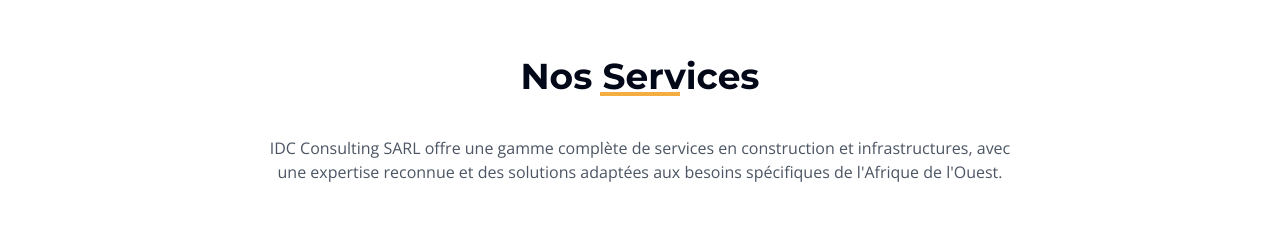
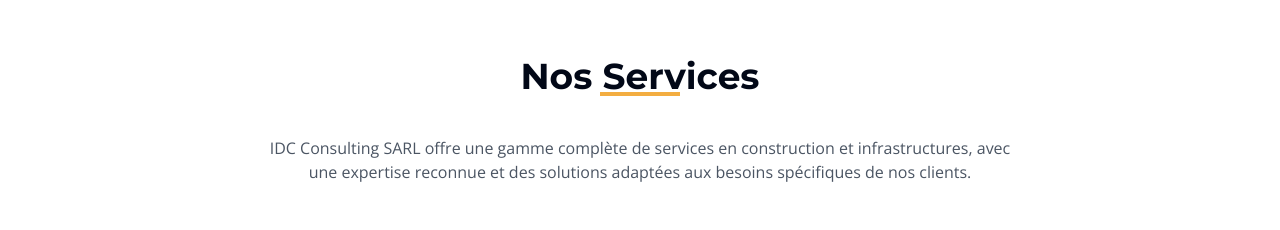
Before and after one commit to misterspe224/site-idc, a React (Vite) app: page / in a window 1280 px wide. Shown: the part 840-1070 px from the top of the page. Built offline with nearby package versions, Linux system fonts and the light colour scheme.

Commit message:
Modify "Nos services" text
Update the text in the "Nos services" section to replace "Afrique de l'Ouest" with "nos clients".

```diff
--- a/src/pages/Index.tsx
+++ b/src/pages/Index.tsx
@@ -119,7 +119,7 @@ const Home = () => {
           <h2 className="section-title mb-10">Nos Services</h2>
           <p className="max-w-3xl mx-auto text-gray-600">
             IDC Consulting SARL offre une gamme complète de services en construction et infrastructures,
-            avec une expertise reconnue et des solutions adaptées aux besoins spécifiques de l'Afrique de l'Ouest.
+            avec une expertise reconnue et des solutions adaptées aux besoins spécifiques de nos clients.
           </p>
         </div>
 
```
